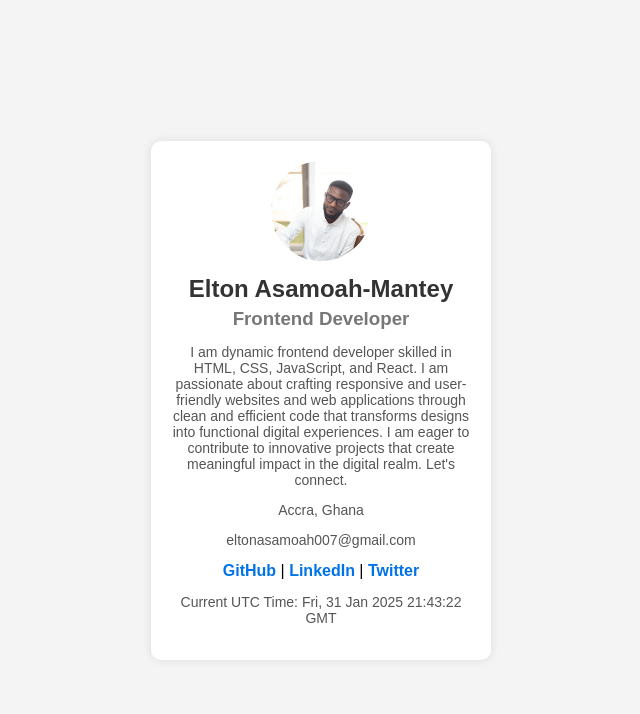
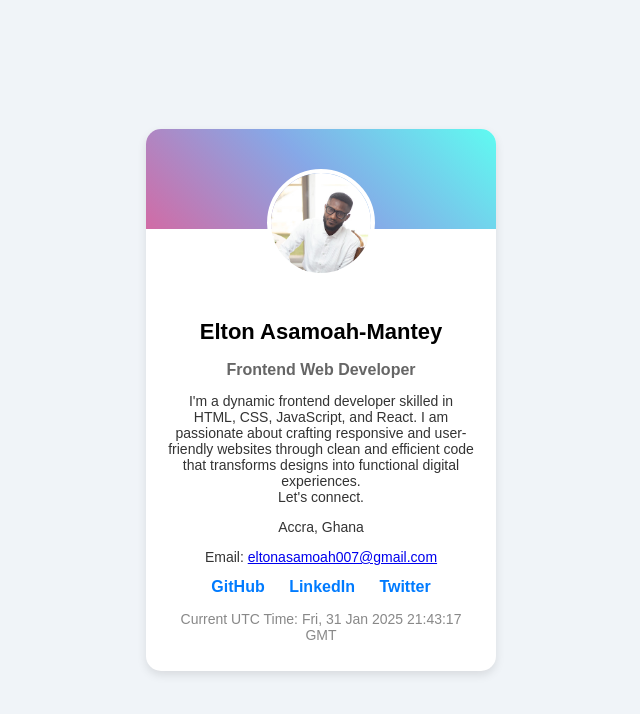
Before and after one commit to elton-codes/profileCard, a plain HTML site: page index.html in a window 1280 px wide. Shown: the whole page, without its empty margins (319-959 px from the left). Drawn offline with Linux system fonts and the light colour scheme.

Commit message:
first commit

```diff
--- a/css/style.css
+++ b/css/style.css
@@ -1,6 +1,6 @@
 body {
   font-family: Arial, sans-serif;
-  background-color: #f4f4f4;
+  background-color: #f0f4f8;
   display: flex;
   justify-content: center;
   align-items: center;
@@ -8,43 +8,64 @@ body {
   margin: 0;
 }
 
-.card {
+.profile-card {
   background: white;
-  padding: 20px;
-  border-radius: 10px;
-  box-shadow: 0px 0px 10px rgba(0, 0, 0, 0.1);
+  width: 350px;
+  border-radius: 15px;
+  overflow: hidden;
+  box-shadow: 0px 4px 10px rgba(0, 0, 0, 0.1);
   text-align: center;
-  width: 300px;
 }
 
-.card img {
+.profile-header {
+  background: linear-gradient(45deg, #d16ba5, #86a8e7, #5ffbf1);
+  padding: 50px 0;
+  position: relative;
+}
+
+.profile-img {
   width: 100px;
   height: 100px;
   border-radius: 50%;
-  object-fit: cover;
+  border: 4px solid white;
+  position: absolute;
+  top: 40px;
+  left: 50%;
+  transform: translateX(-50%);
 }
 
-.card h2 {
-  margin: 10px 0 5px;
-  color: #333;
+.profile-body {
+  padding: 80px 20px 20px;
 }
 
-.card h3 {
-  margin: 5px 0;
-  color: #777;
+h2 {
+  margin: 10px 0;
+  font-size: 22px;
+  font-weight: bold;
 }
 
-.card p {
+h3 {
+  color: #666;
+  font-size: 16px;
+  margin-bottom: 10px;
+}
+
+p {
   font-size: 14px;
-  color: #555;
+  color: #333;
+  margin-bottom: 8px;
 }
 
 .social-links a {
+  display: inline-block;
+  margin: 5px 10px;
+  color: #007bff;
   text-decoration: none;
-  color: #0073e6;
   font-weight: bold;
 }
 
-.social-links a:hover {
-  text-decoration: underline;
+.utc-time {
+  margin-top: 10px;
+  font-size: 14px;
+  color: #888;
 }
--- a/index.html
+++ b/index.html
@@ -7,23 +7,28 @@
     <link rel="stylesheet" href="./css/style.css">
 </head>
 <body>
-    <div class="card">
-        <img src="images/el.jpg" alt="Profile Picture" data-testid="profilePicture">
+    <div class="profile-card">
+        <div class="profile-header">
+            <img src="./images/el.jpg" alt="Profile Picture" class="profile-img" data-testid="profilePicture">
+        </div>
+        <div class="profile-body">
             <h2 data-testid="fullName">Elton Asamoah-Mantey</h2>
-        <h3 data-testid="jobTitle">Frontend Developer</h3>
+            <h3 data-testid="jobTitle">Frontend Web Developer</h3>
             <p data-testid="shortBio">
-          I am dynamic frontend developer skilled in HTML, CSS, JavaScript, and React. I am passionate about crafting responsive and user-friendly websites and web applications through clean and efficient code that transforms designs into functional digital experiences. I am eager to contribute to innovative projects that create meaningful impact in the digital realm.
+              I'm a dynamic frontend developer skilled in HTML, CSS, JavaScript, and React. I am passionate about crafting responsive and user-friendly websites through clean and efficient code that transforms designs into functional digital experiences. <br>
               Let's connect.
             </p>
             <p data-testid="currentLocation">Accra, Ghana</p>
-        <p data-testid="emailAddress">eltonasamoah007@gmail.com</p>
+            <p>Email: <a href="mailto:eltonasamoah007@gmail.com" data-testid="emailAddress">eltonasamoah007@gmail.com</a></p>
             <div class="social-links" data-testid="socialLinks">
-            <a href="https://github.com/elton-codes" target="_blank">GitHub</a> |
-            <a href="https://www.linkedin.com/in/eltonasamoahmantey" target="_blank">LinkedIn</a> |
+                <a href="https://github.com/elton-codes" target="_blank">GitHub</a>
+                <a href="https://www.linkedin.com/in/eltonasamoahmantey" target="_blank">LinkedIn</a>
                 <a href="https://x.com/elton_asamoah" target="_blank">Twitter</a>
             </div>
-        <p data-testid="currentTimeUTC" id="utc-time"></p>
+            <p class="utc-time" data-testid="currentTimeUTC"></p>
         </div>
+    </div>
+
     <script src="script.js"></script>
 </body>
 </html>
--- a/script.js
+++ b/script.js
@@ -1,12 +1,8 @@
-// Function to update UTC Time
-function updateUTCTime() {
-  const utcElement = document.getElementById("utc-time");
+function updateTime() {
+  const utcTimeElement = document.querySelector(".utc-time");
   const now = new Date();
-  utcElement.innerText = `Current UTC Time: ${now.toUTCString()}`;
+  utcTimeElement.textContent = "Current UTC Time: " + now.toUTCString();
 }
 
-// Update time on page load
-updateUTCTime();
-
-// Refresh UTC time every second
-setInterval(updateUTCTime, 1000);
+updateTime();
+setInterval(updateTime, 60000);
```
Lines whose indentation alone changed are shown as unchanged.
